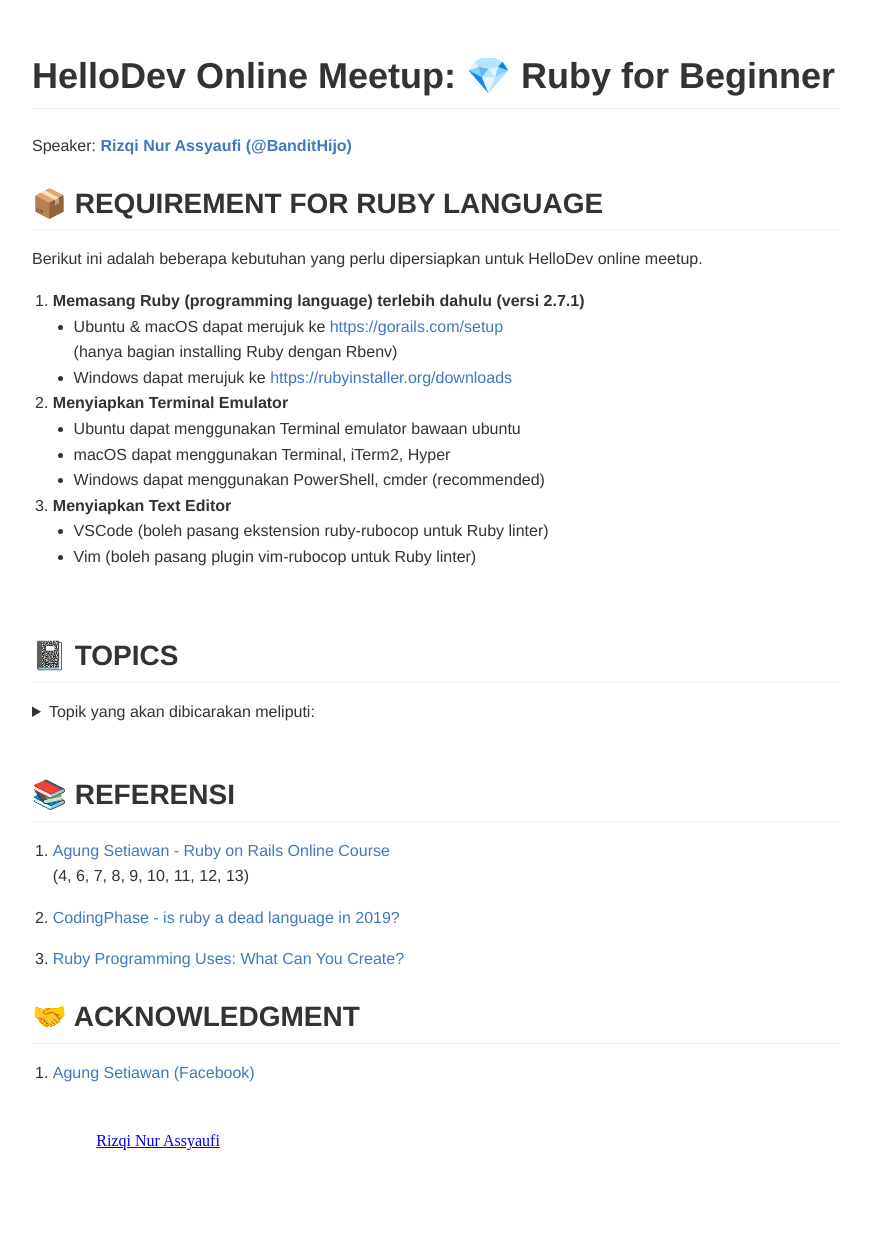
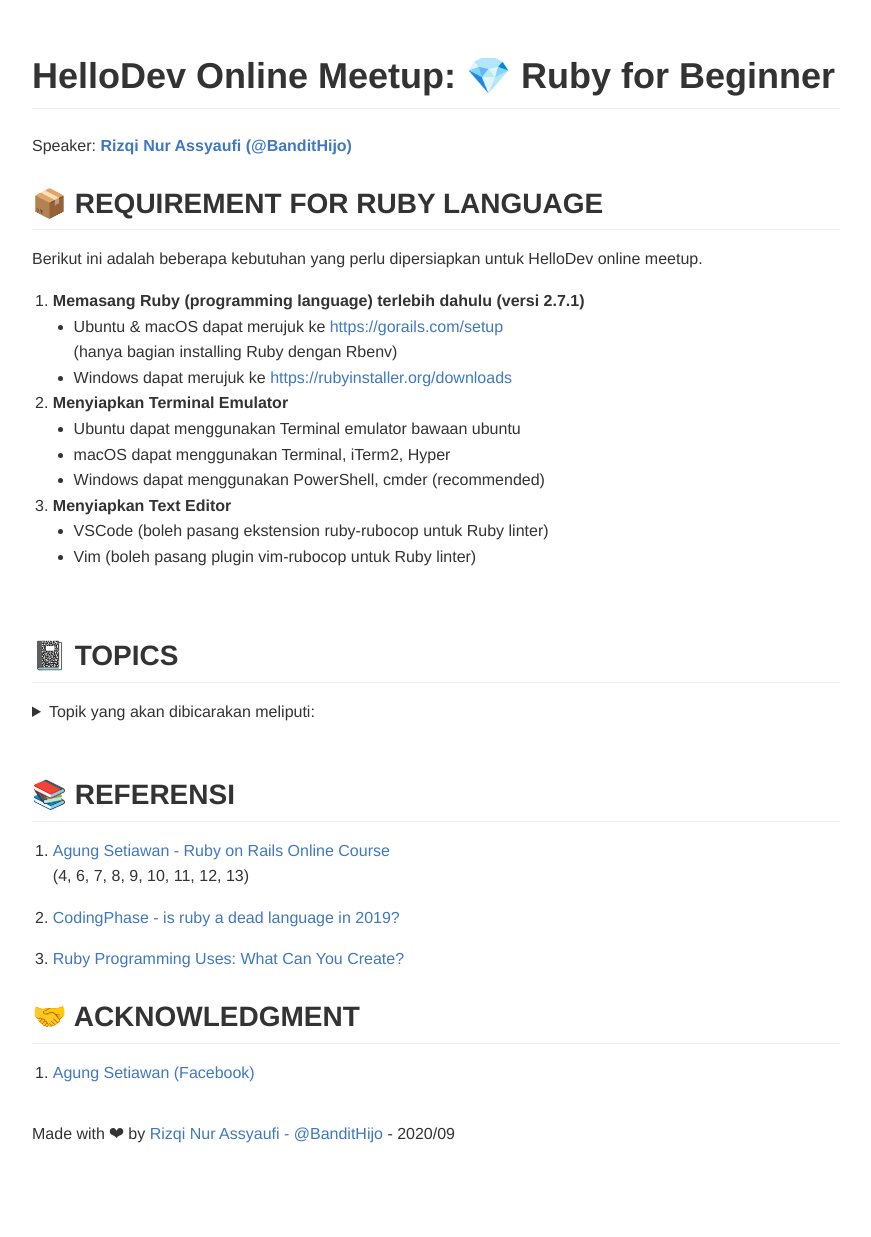
Before and after one commit to bandithijo/hellodev_ruby_meetup, a Jekyll site: the page built from README.md, in a window 1280 px wide. Shown: the whole page, without its empty margins (204-1075 px from the left). Built offline with Jekyll 4.4.1, drawn with Linux system fonts in a browser that asks for light colours; our own code applies the rules of GitHub Pages for plain Markdown files; Markdown is read by kramdown in place of the engine named in the settings; before the commit the page ends 1158 px from its top, so only the background shows below that.

Commit message:
Styleing the footer

```diff
--- a/_layouts/default.html
+++ b/_layouts/default.html
@@ -9,14 +9,15 @@
   </head>
   <body>
     <div id="page-ctn" contenteditable="false">
+      <!-- <header class="page-header" role="banner"></header> -->
+      <main id="content" class="main-content markdown-body" role="main">
 
-      <!-- <header class="page-header" role="banner"></header> -->
+        {{ content }}
 
-      <main id="content" class="main-content markdown-body" role="main">
-        {{ content }}
+        <footer class="site-footer">
+          <p>Made with ❤ by <a href="https://bandithijo.github.io">Rizqi Nur Assyaufi - @BanditHijo</a> - 2020/09</p>
+        </footer>
       </main>
-
-      <footer class="site-footer">Made with ❤ by <a href="https://bandithijo.github.io">Rizqi Nur Assyaufi</a> - 2020/09</footer>
     </div>
   </body>
 </html>
--- a/assets/css/style.css
+++ b/assets/css/style.css
@@ -4,36 +4,9 @@
   color: #ffffff;
 }
 
-#page-header {
-  padding: 0;
-  background-color: #ffffff;
-  border-color: #ffffff;
-  border-style: solid;
-  border-width: 1px 1px 0;
-  border-top-left-radius: 3px;
-  border-top-right-radius: 3px;
-}
-
-#page-header svg {
-  display: inline-block;
-  margin-right: 5px;
-  overflow: hidden;
-  fill: currentColor;
-}
-
-#page-header h3 {
-  display: flex;
-  align-items: center;
-  margin-top: 0;
-  margin-bottom: 0;
-  padding-right: 16px;
-  font-family: "Helvetica Neue", Helvetica, "Segoe UI", Arial, freesans, sans-serif, "Apple Color Emoji", "Segoe UI Emoji", "Segoe UI Symbol";
-  font-size: 14px;
-  font-weight: 600;
-}
-
-header#page-header {
-  display: none;
+.site-footer {
+  margin: 0 auto;
+  padding: 20px 0;
 }
 
 .margin-tb-zero,
```
